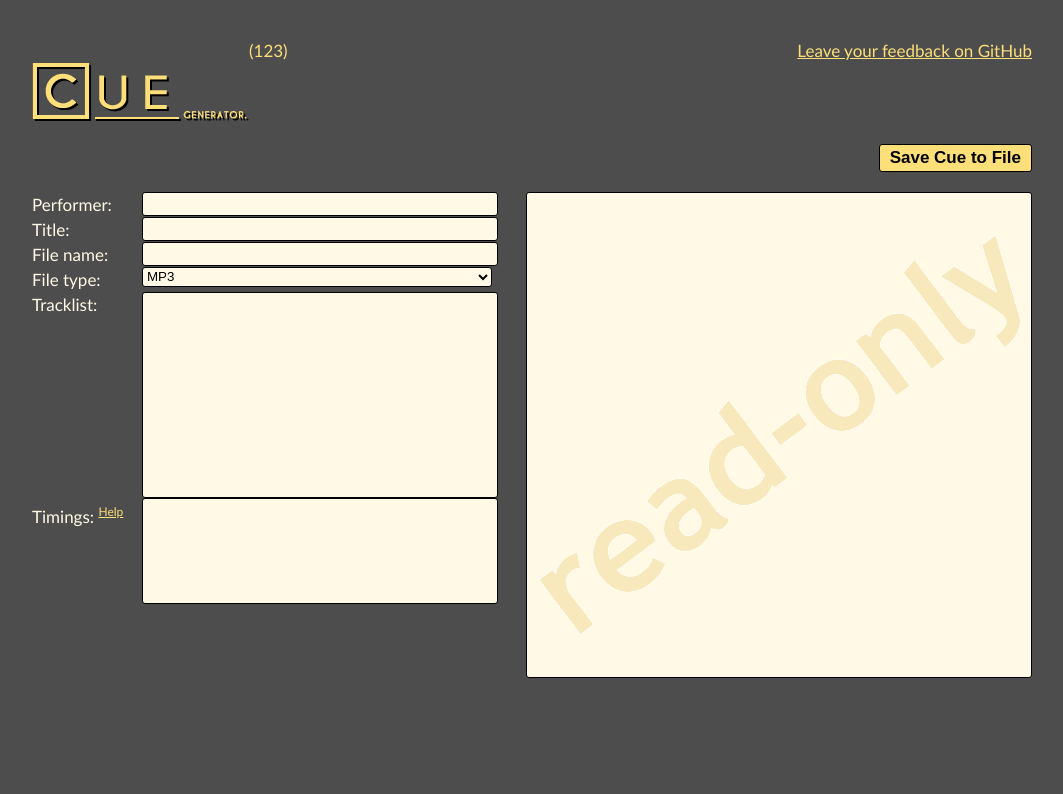
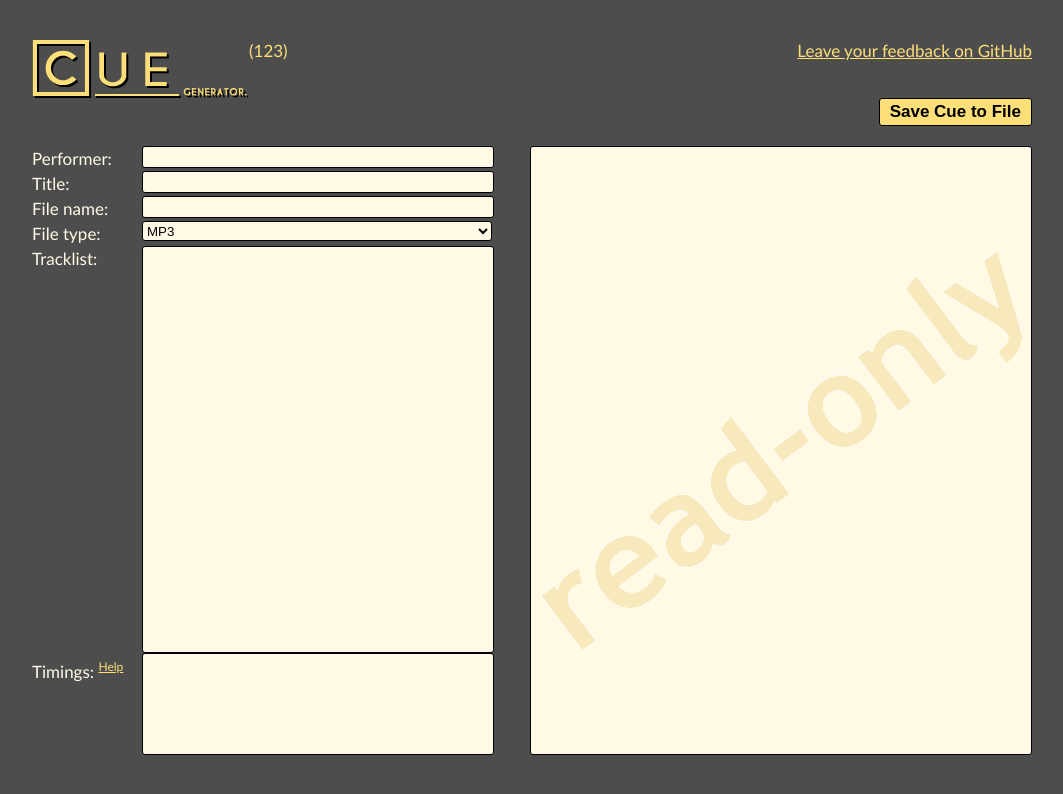
Before and after one commit to DmitryVarennikov/cuegenerator-react, a React (Create React App) app: page / in a window 1280 px wide. Shown: the top 794 px of the page, without its empty margins (108-1171 px from the left). Built offline with nearby package versions, Linux system fonts and the light colour scheme.

Commit message:
Set up layout on load

```diff
--- a/src/App.css
+++ b/src/App.css
@@ -1,3 +1,9 @@
+* {
+  margin: 0px;
+  padding: 0px;
+  outline: none;
+}
+
 body {
   font-family: "Trebuchet MS", Arial, Tahoma;
   background-color: #4d4d4d;
@@ -46,3 +52,22 @@ span#counter {
 .clear {
   clear: both;
 }
+
+#help {
+  width: 900px;
+  margin: auto;
+  margin-top: 20px;
+}
+
+#help h2 {
+  font-size: 22px;
+}
+
+#help img {
+  margin: 10px 0;
+  border: 1px solid #000;
+}
+
+#help div.delimiter {
+  margin-bottom: 50px;
+}
--- a/src/Components/Form.tsx
+++ b/src/Components/Form.tsx
@@ -1,15 +1,26 @@
+import { useEffect, useState } from "react";
 import "./Form.css";
 import FileTypes from "./Form/FileTypes";
 
 export default function Form() {
+  const [clientViewportHeight, setClientViewportHeight] = useState<number>(0);
+  const [tracklistHeight, setTracklistHeight] = useState<string | number>(
+    "auto"
+  );
+  const [cueHeight, setCueHeight] = useState<string | number>("auto");
+
+  useEffect(() => {
+    setClientViewportHeight(window.innerHeight);
+    setTracklistHeight(clientViewportHeight - 20 - 375);
+    setCueHeight(clientViewportHeight - 20 - 173);
+  });
+
+  console.log("clientViewportHeight", clientViewportHeight);
+  console.log("tracklistHeight", tracklistHeight);
+
   return (
     <form>
-      <input
-        type="submit"
-        name="save"
-        id="save"
-        value="Save Cue to File"
-      />
+      <input type="submit" name="save" id="save" value="Save Cue to File" />
       <div className="clear"></div>
 
       <div id="cue_fields">
@@ -59,10 +70,11 @@ export default function Form() {
             rows={5}
             cols={10}
             value=""
+            style={{ height: tracklistHeight }}
           ></textarea>
         </div>
         <div className="field">
-          <label htmlFor="tracklist">
+          <label htmlFor="regions_list">
             Timings:{" "}
             <sup>
               <a href="help.html" target="new">
@@ -88,7 +100,7 @@ export default function Form() {
           rows={5}
           cols={10}
           readOnly={true}
-          style={{ backgroundImage: `url("/images/read-only.gif")` }}
+          style={{ backgroundImage: `url("/images/read-only.gif")`, height: cueHeight }}
         ></textarea>
       </div>
     </form>
```
Also changed, not shown: src/Components/Form.css (line endings or trailing spaces).
